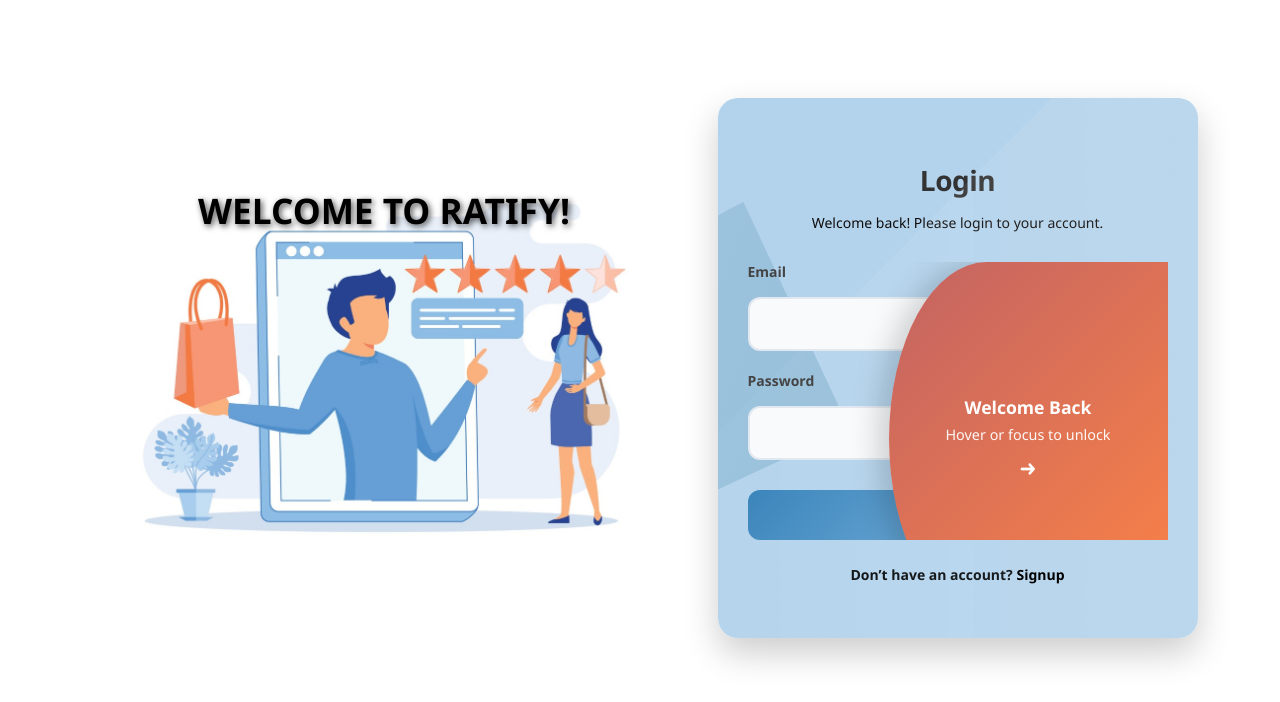
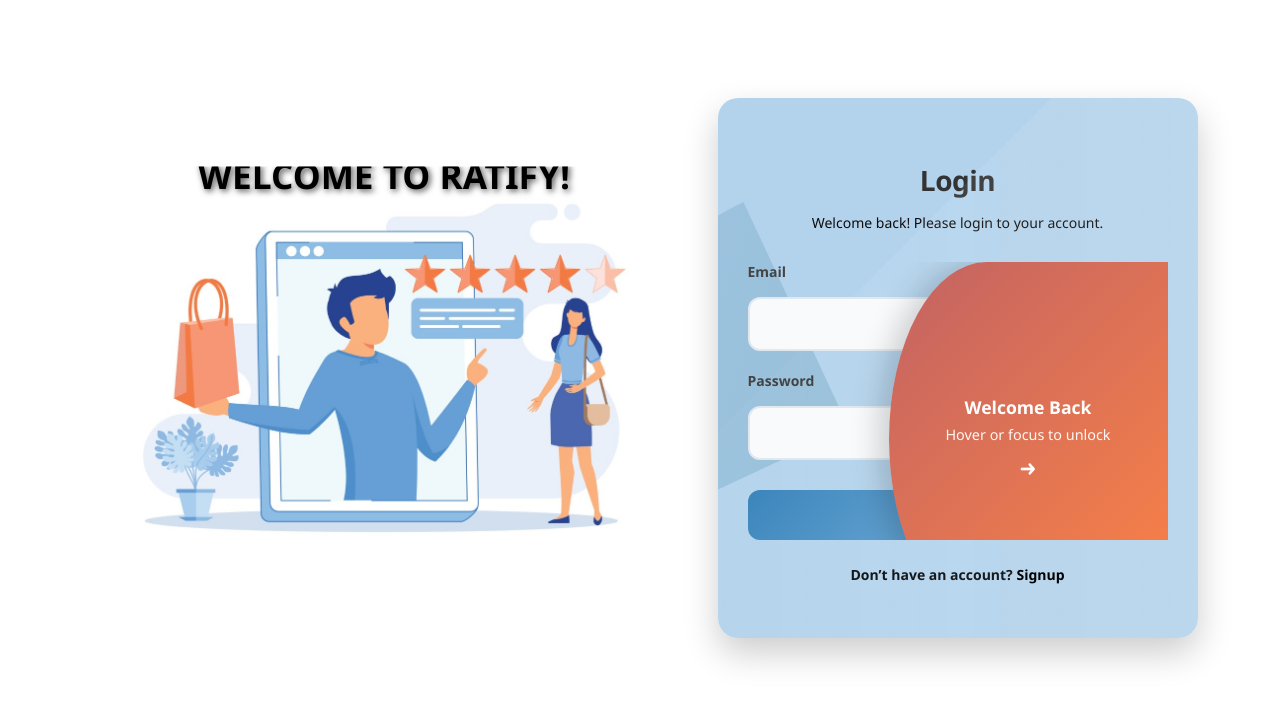
Before and after one commit to Ashana2004/Store_ratingapp, a React (Vite) app in the folder frontend/: page / in a window 1280 px wide. Shown: the top 702 px of the page. Built offline with nearby package versions, Linux system fonts and the light colour scheme.

Commit message:
Update readme

```diff
--- a/frontend/src/styles/login.css
+++ b/frontend/src/styles/login.css
@@ -341,7 +341,7 @@
 /* Overlay text */
 .image-text {
   position: absolute;
-  top: 20px;
+  top: -15px;
   left: 50%;
   transform: translateX(-50%);
   color: rgb(0, 0, 0);
```
